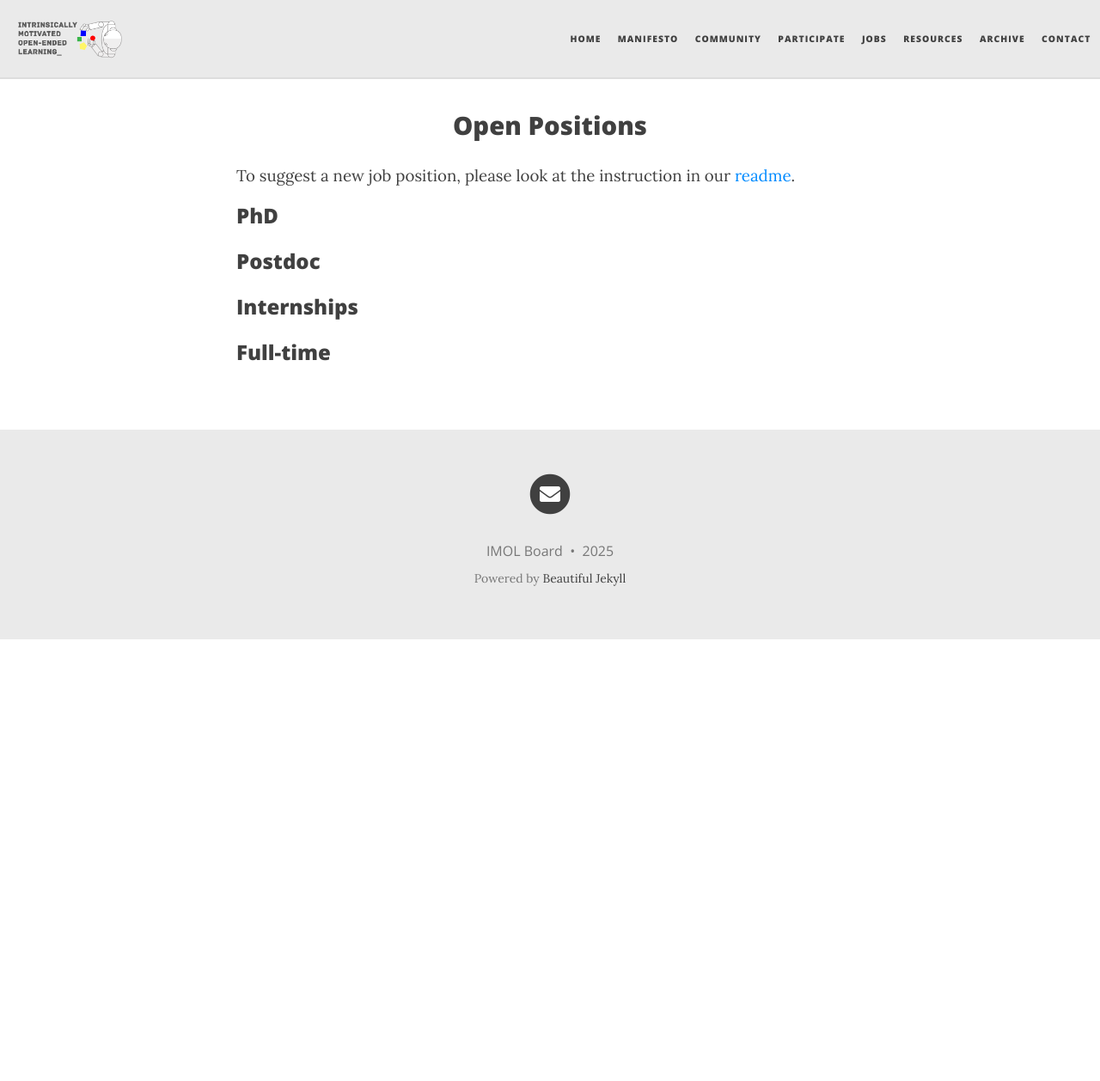
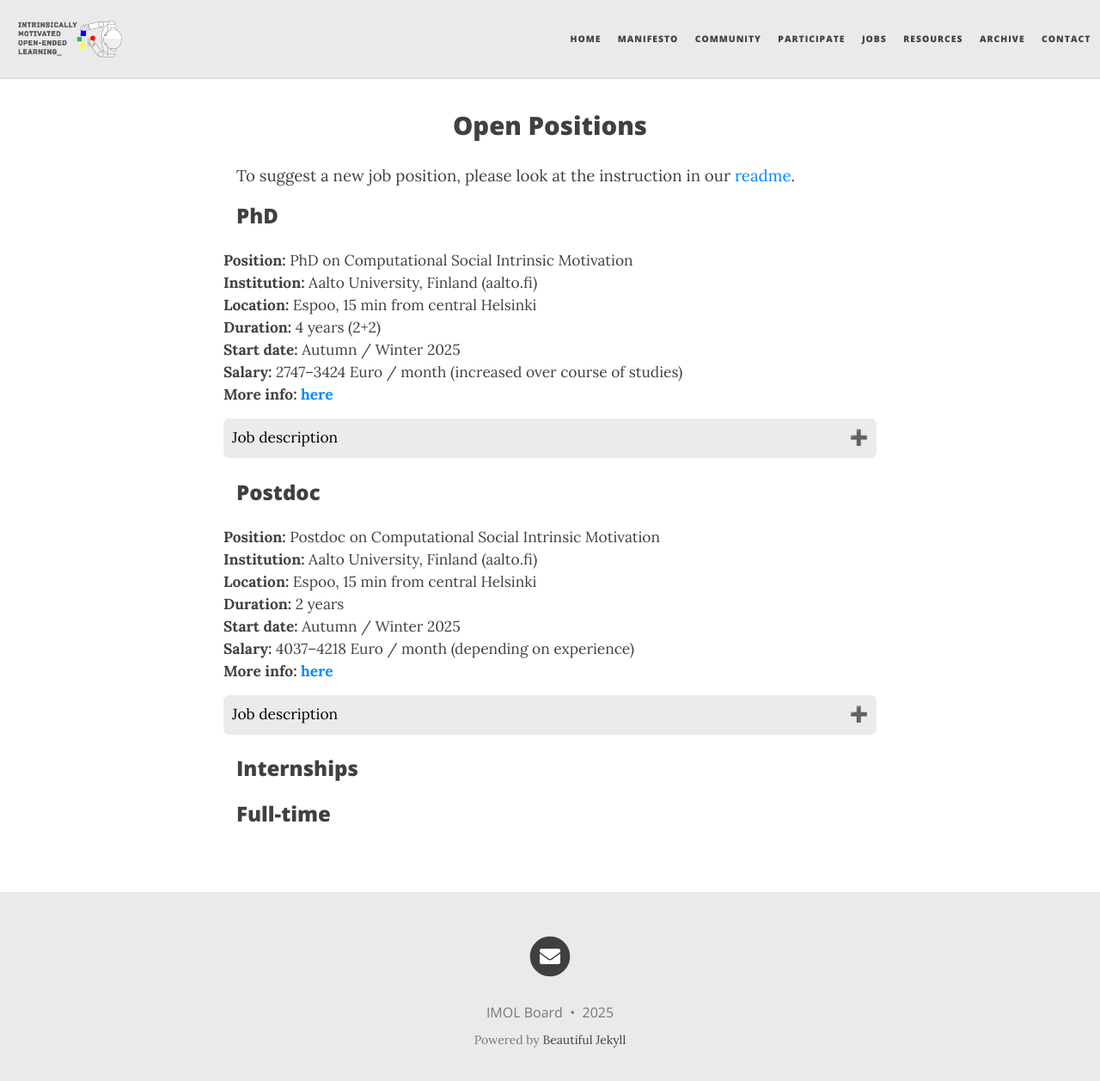
Before and after one commit to imol-community/imol-community.github.io, a Jekyll site: the page built from jobs.md, in a window 1280 px wide and 1281 px high. Shown: the top 1258 px of the window at 86% size. Built offline with Jekyll 4.4.1, drawn with Linux system fonts in a browser that asks for light colours; nearby versions of some CDN libraries.

Commit message:
add christian positions

```diff
--- a/jobs.md
+++ b/jobs.md
@@ -10,7 +10,49 @@ To suggest a new job position, please look at the instruction in our <a href="ht
 
 <h3 style='margin-bottom: 20pt;'>PhD</h3>
 
+<div class='row' style="font-size: 13pt;margin-bottom: 20pt;">
+    <p>
+        <b>Position: </b> PhD on Computational Social Intrinsic Motivation <br>
+        <b>Institution: </b> Aalto University, Finland (aalto.fi) <br>
+        <b>Location: </b> Espoo, 15 min from central Helsinki <br>
+        <b>Duration: </b> 4 years (2+2) <br>
+        <b>Start date: </b> Autumn / Winter 2025 <br>
+        <b>Salary: </b> 2747–3424 Euro / month (increased over course of studies) <br>
+        <b>More info: <a href="https://www.aalto.fi/en/open-positions/doctoral-researcher-and-postdoc-positions-to-work-on-computational-social-intrinsic-motivation-sim">here</a></b>
+    </p>
+    <!-- Please give an expiration date here for this position: 30.9.2025} -->
+    <button type="button" class="collapsible" style="font-size: 13pt">Job description</button>
+    <div class="content">
+        <p style='margin-top: 5pt;font-size: 11pt;'>
+        The Autotelic Interaction Research (AIR) group at the Dept. of Computer Science, Aalto University, Finland is looking for a PhD researcher (2+2 years) to work on Computational Social Intrinsic Motivation (SIM), an exciting research area seeking to harness to power of computational intrinsic motivation in the interaction of multiple agents. In close collaboration with the AIR group, world-leading international collaborators, and a postdoc on the same project, you’ll be implementing new, scalable SIM models, design large-scale simulation / user studies and turn these models into groundbreaking videogame AI applications. Full project description & application instructions: <a href="https://www.aalto.fi/en/open-positions/doctoral-researcher-and-postdoc-positions-to-work-on-computational-social-intrinsic-motivation-sim">here</a>
+
+        </p>
+    </div>
+</div>
+
+
+
+
 <h3 style='margin-bottom: 20pt;'>Postdoc</h3>
+<div class='row' style="font-size: 13pt;margin-bottom: 20pt;">
+    <p>
+        <b>Position: </b> Postdoc on Computational Social Intrinsic Motivation<br>
+        <b>Institution: </b> Aalto University, Finland (aalto.fi) <br>
+        <b>Location: </b> Espoo, 15 min from central Helsinki <br>
+        <b>Duration: </b> 2 years <br>
+        <b>Start date: </b> Autumn / Winter 2025 <br>
+        <b>Salary: </b> 4037–4218 Euro / month (depending on experience) <br>
+        <b>More info: <a href="https://www.aalto.fi/en/open-positions/doctoral-researcher-and-postdoc-positions-to-work-on-computational-social-intrinsic-motivation-sim">here</a></b>
+    </p>
+    <!-- Please give an expiration date here for this position: 30.9.2025} -->
+    <button type="button" class="collapsible" style="font-size: 13pt">Job description</button>
+    <div class="content">
+        <p style='margin-top: 5pt;font-size: 11pt;'>
+        The Autotelic Interaction Research (AIR) group at the Dept. of Computer Science, Aalto University, Finland is looking for a Postdoc (2 years) to work on Computational Social Intrinsic Motivation (SIM), an exciting research area seeking to harness to power of computational intrinsic motivation in the interaction of multiple agents. In close collaboration with the AIR group, world-leading international collaborators, and a PhD researcher on the same project, you’ll be implementing new, scalable SIM models, design large-scale simulation / user studies and turn these models into groundbreaking videogame AI applications. Full project description & application instructions:  <a href="https://www.aalto.fi/en/open-positions/doctoral-researcher-and-postdoc-positions-to-work-on-computational-social-intrinsic-motivation-sim">here</a>
+        </p>
+    </div>
+</div>
+
 
 <h3 style='margin-bottom: 20pt;'>Internships</h3>
 
```
Also changed, not shown: README.md.
